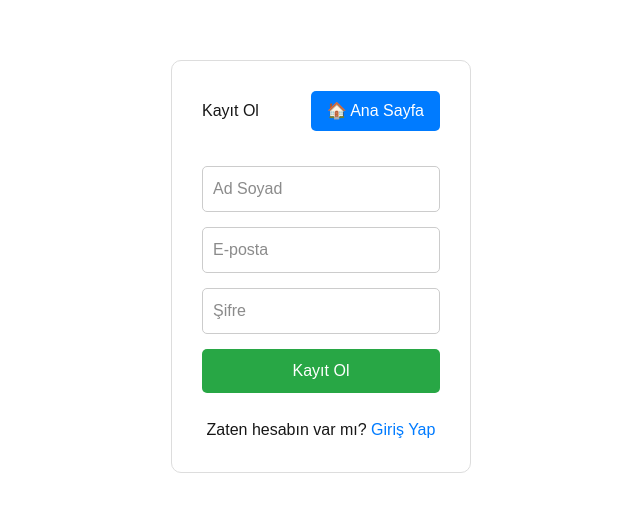
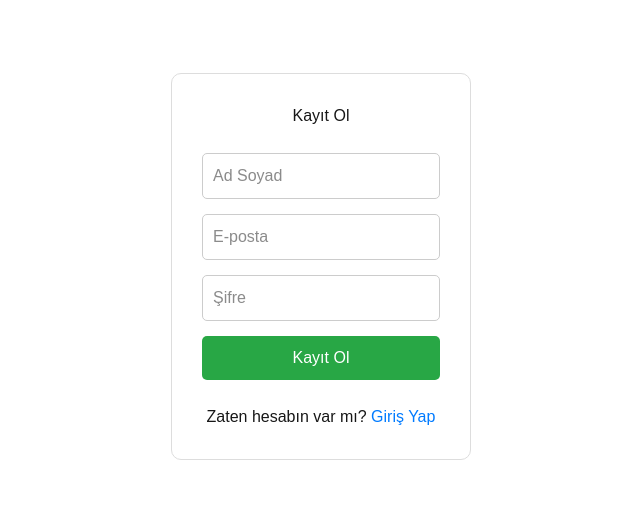
Before and after one commit to erkanckr45/armut, a Next.js app: page /kayit in a window 1280 px wide. Shown: the part 134-646 px from the top of the page, without its empty margins (319-959 px from the left). Built offline with nearby package versions, Linux system fonts and the light colour scheme.

Commit message:
eski hallerine döndü

```diff
--- a/app/giris/page.tsx
+++ b/app/giris/page.tsx
@@ -3,7 +3,6 @@
 import { useState } from 'react';
 import { signIn } from 'next-auth/react';
 import { useRouter } from 'next/navigation';
-import Link from 'next/link';
 
 export default function Giris() {
   const router = useRouter();
@@ -31,14 +30,7 @@ export default function Giris() {
   return (
     <div style={{ display: 'flex', justifyContent: 'center', alignItems: 'center', height: '100vh', fontFamily: 'sans-serif' }}>
       <form onSubmit={handleSubmit} style={{ display: 'flex', flexDirection: 'column', gap: '15px', width: '300px', padding: '30px', border: '1px solid #ddd', borderRadius: '10px' }}>
-        <div style={{ display: 'flex', justifyContent: 'space-between', alignItems: 'center', marginBottom: '20px' }}>
-  <h2>Giriş Yap</h2>
-  <Link href="/">
-    <button style={{ padding: '8px 16px', background: '#007bff', color: 'white', border: 'none', borderRadius: '5px', cursor: 'pointer' }}>
-      🏠 Ana Sayfa
-    </button>
-  </Link>
-</div>
+        <h2 style={{ textAlign: 'center', marginBottom: '10px' }}>Giriş Yap</h2>
 
         {error && <p style={{ color: 'red', textAlign: 'center' }}>{error}</p>}
 
--- a/app/is-ver/page.tsx
+++ b/app/is-ver/page.tsx
@@ -3,7 +3,6 @@
 import { useSession } from 'next-auth/react';
 import { useRouter } from 'next/navigation';
 import { useState, useEffect } from 'react';
-import Link from 'next/link';
 
 export default function IsVer() {
   const { data: session, status } = useSession();
@@ -21,7 +20,6 @@ export default function IsVer() {
     budget: '',
   });
 
-  // Kategorileri yükle
   useEffect(() => {
     fetch('/api/categories')
       .then(res => res.json())
@@ -67,14 +65,7 @@ export default function IsVer() {
 
   return (
     <div style={{ maxWidth: '600px', margin: '50px auto', padding: '20px', fontFamily: 'sans-serif' }}>
-      <div style={{ display: 'flex', justifyContent: 'space-between', alignItems: 'center', marginBottom: '20px' }}>
-  <h1>📝 İş Ver</h1>
-  <Link href="/">
-    <button style={{ padding: '8px 16px', background: '#007bff', color: 'white', border: 'none', borderRadius: '5px', cursor: 'pointer' }}>
-      🏠 Ana Sayfa
-    </button>
-  </Link>
-</div>
+      <h1>📝 İş Ver</h1>
       {message && <p style={{ color: message.includes('✅') ? 'green' : 'red' }}>{message}</p>}
 
       <form onSubmit={handleSubmit}>
--- a/app/isler/page.tsx
+++ b/app/isler/page.tsx
@@ -2,7 +2,6 @@
 
 import { useSession } from 'next-auth/react';
 import { useRouter } from 'next/navigation';
-import Link from 'next/link';
 import { useState, useEffect } from 'react';
 
 interface Job {
@@ -30,10 +29,6 @@ export default function Isler() {
       .then(res => res.json())
       .then(data => {
         setJobs(data);
-        setLoading(false);
-      })
-      .catch(err => {
-        console.error(err);
         setLoading(false);
       });
   }, []);
@@ -77,14 +72,7 @@ export default function Isler() {
 
   return (
     <div style={{ maxWidth: '800px', margin: '50px auto', padding: '20px', fontFamily: 'sans-serif' }}>
-      <div style={{ display: 'flex', justifyContent: 'space-between', alignItems: 'center', marginBottom: '20px' }}>
-  <h1>📋 Açık İşler</h1>
-  <Link href="/">
-    <button style={{ padding: '8px 16px', background: '#007bff', color: 'white', border: 'none', borderRadius: '5px', cursor: 'pointer' }}>
-      🏠 Ana Sayfa
-    </button>
-  </Link>
-</div>
+      <h1>📋 Açık İşler</h1>
       {message && <p style={{ color: message.includes('✅') ? 'green' : 'red' }}>{message}</p>}
 
       {jobs.length === 0 && <p>Henüz açık iş bulunmuyor.</p>}
--- a/app/kayit/page.tsx
+++ b/app/kayit/page.tsx
@@ -2,7 +2,6 @@
 
 import { useState } from 'react';
 import { useRouter } from 'next/navigation';
-import Link from 'next/link';
 
 export default function Kayit() {
   const router = useRouter();
@@ -33,14 +32,7 @@ export default function Kayit() {
   return (
     <div style={{ display: 'flex', justifyContent: 'center', alignItems: 'center', height: '100vh', fontFamily: 'sans-serif' }}>
       <form onSubmit={handleSubmit} style={{ display: 'flex', flexDirection: 'column', gap: '15px', width: '300px', padding: '30px', border: '1px solid #ddd', borderRadius: '10px' }}>
-        <div style={{ display: 'flex', justifyContent: 'space-between', alignItems: 'center', marginBottom: '20px' }}>
-  <h2>Kayıt Ol</h2>
-  <Link href="/">
-    <button style={{ padding: '8px 16px', background: '#007bff', color: 'white', border: 'none', borderRadius: '5px', cursor: 'pointer' }}>
-      🏠 Ana Sayfa
-    </button>
-  </Link>
-</div>
+        <h2 style={{ textAlign: 'center', marginBottom: '10px' }}>Kayıt Ol</h2>
 
         {error && <p style={{ color: 'red', textAlign: 'center' }}>{error}</p>}
 
--- a/app/usta/page.tsx
+++ b/app/usta/page.tsx
@@ -3,7 +3,6 @@
 import { useSession } from 'next-auth/react';
 import { useRouter } from 'next/navigation';
 import { useState } from 'react';
-import Link from 'next/link';
 
 export default function Usta() {
   const { data: session, status } = useSession();
@@ -36,14 +35,7 @@ export default function Usta() {
 
   return (
     <div style={{ maxWidth: '600px', margin: '50px auto', padding: '20px', fontFamily: 'sans-serif', textAlign: 'center' }}>
-      <div style={{ display: 'flex', justifyContent: 'space-between', alignItems: 'center', marginBottom: '20px' }}>
-  <h1>🛠️ Hizmet Veren Ol</h1>
-  <Link href="/">
-    <button style={{ padding: '8px 16px', background: '#007bff', color: 'white', border: 'none', borderRadius: '5px', cursor: 'pointer' }}>
-      🏠 Ana Sayfa
-    </button>
-  </Link>
-</div>
+      <h1>🛠️ Hizmet Veren Ol</h1>
       <p>Hizmet vermek için usta olarak kaydolun.</p>
 
       {message && <p style={{ color: message.includes('✅') ? 'green' : 'red' }}>{message}</p>}
```
